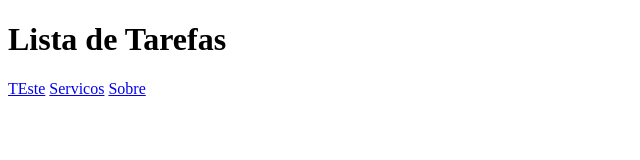
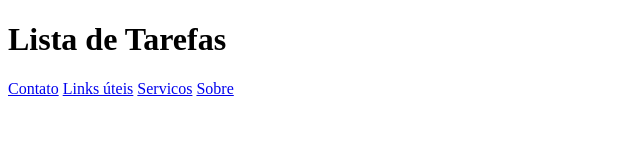
Before and after one commit to itsLuccas/todo-list, a plain HTML site: page index.html in a window 1280 px wide. Shown: the whole page, without its empty margins (0-640 px from the left). Drawn offline with Linux system fonts and the light colour scheme.

Commit message:
Update index.html

```diff
--- a/index.html
+++ b/index.html
@@ -9,7 +9,8 @@
     <header>
         <h1>Lista de Tarefas</h1>
         <nav>
-            <a href="teste.html">TEste</a>
+            <a href="contato.html">Contato</a>
+            <a href="links-uteis.html">Links úteis</a>
             <a href="servicos.html">Servicos</a>
             <a href="sobre.html">Sobre</a>
         </nav>
```
